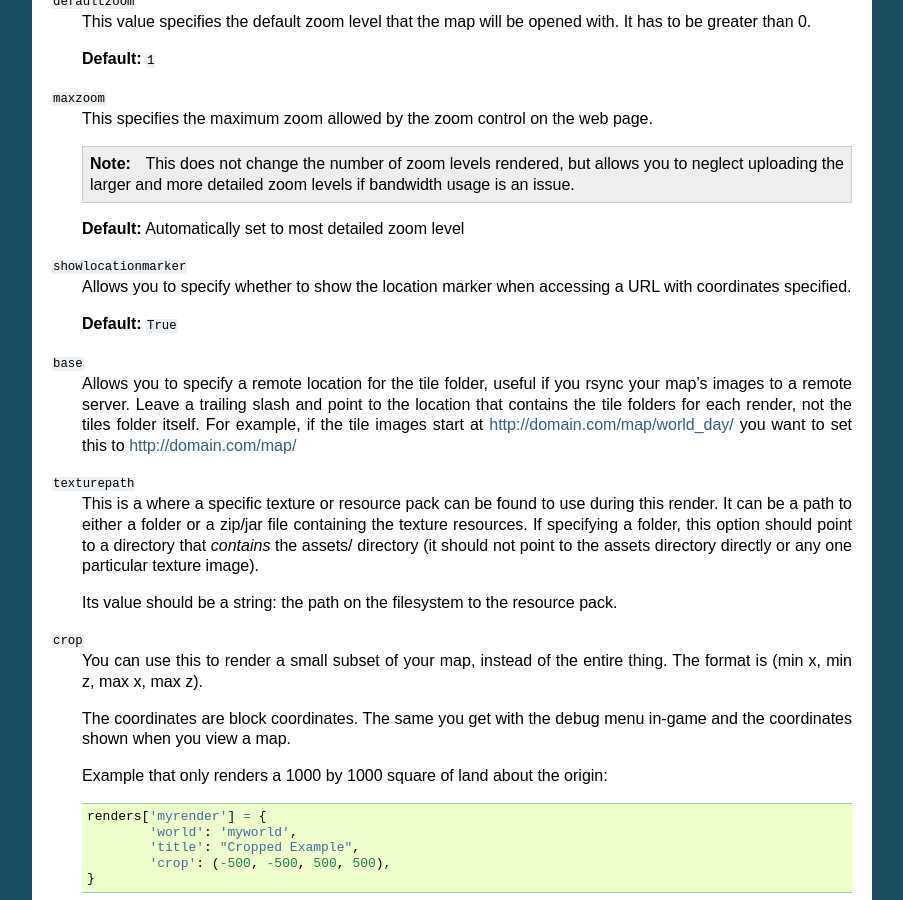
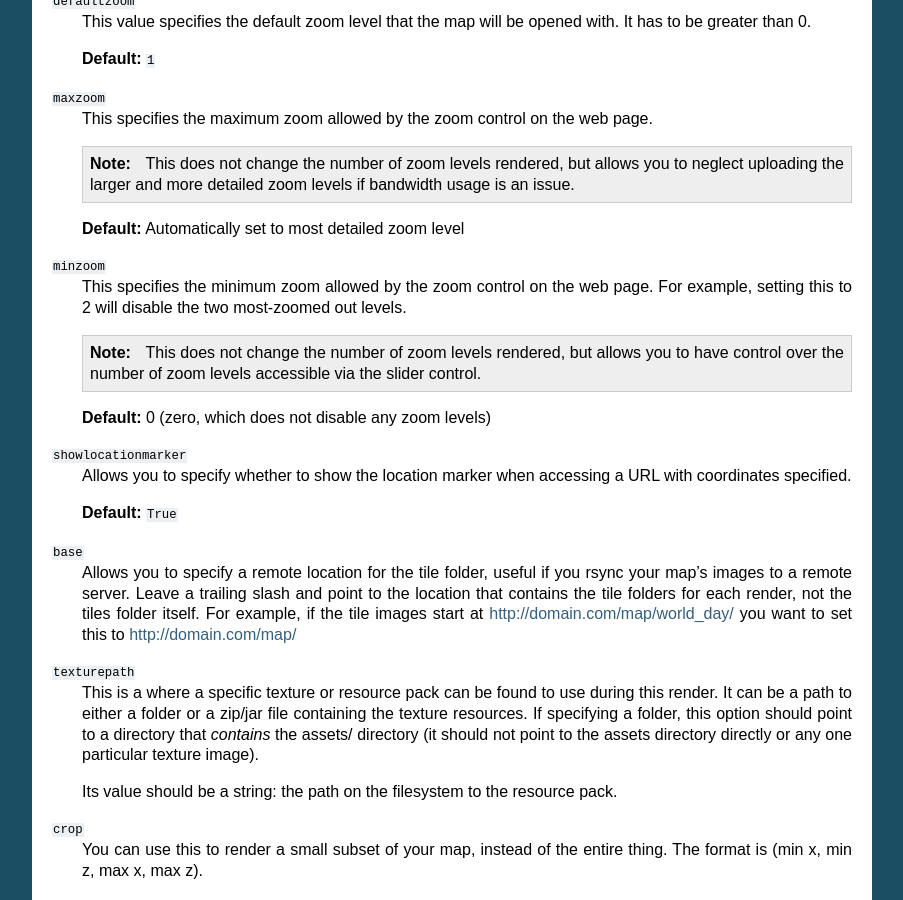
Before and after one commit to overviewer/Minecraft-Overviewer, a Sphinx documentation site: the page built from docs/config.rst, in a window 1280 px wide and 900 px high, scrolled down 8112 px. Shown: the whole window, without its empty margins (198-1101 px from the left). Built offline with Sphinx 7.4.7, drawn with Linux system fonts in a browser that asks for light colours.

Commit message:
Add a minzoom option
This only affects what's written to overviewerConfig.js.  That is, it
does not change the amount of tiles rendered (it's exactly analogous to
maxzom)

Closes #994

```diff
--- a/docs/config.rst
+++ b/docs/config.rst
@@ -540,6 +540,18 @@ values. The valid configuration keys are listed below.
 
     **Default:** Automatically set to most detailed zoom level
 
+``minzoom``
+    This specifies the minimum zoom allowed by the zoom control on the web page.  For
+    example, setting this to 2 will disable the two most-zoomed out levels.
+
+    .. note::
+
+            This does not change the number of zoom levels rendered, but allows
+            you to have control over the number of zoom levels accessible via the
+            slider control.
+
+    **Default:** 0 (zero, which does not disable any zoom levels)
+
 ``showlocationmarker``
     Allows you to specify whether to show the location marker when accessing a URL
     with coordinates specified.
--- a/overviewer.py
+++ b/overviewer.py
@@ -479,7 +479,7 @@ dir but you forgot to put quotes around the directory, since it contains spaces.
 
         # only pass to the TileSet the options it really cares about
         render['name'] = render_name # perhaps a hack. This is stored here for the asset manager
-        tileSetOpts = util.dict_subset(render, ["name", "imgformat", "renderchecks", "rerenderprob", "bgcolor", "defaultzoom", "imgquality", "optimizeimg", "rendermode", "worldname_orig", "title", "dimension", "changelist", "showspawn", "overlay", "base", "poititle", "maxzoom", "showlocationmarker"])
+        tileSetOpts = util.dict_subset(render, ["name", "imgformat", "renderchecks", "rerenderprob", "bgcolor", "defaultzoom", "imgquality", "optimizeimg", "rendermode", "worldname_orig", "title", "dimension", "changelist", "showspawn", "overlay", "base", "poititle", "maxzoom", "showlocationmarker", "minzoom"])
         tileSetOpts.update({"spawn": w.find_true_spawn()}) # TODO find a better way to do this
         tset = tileset.TileSet(w, rset, assetMrg, tex, tileSetOpts, tileset_dir)
         tilesets.append(tset)
```
Also changed, not shown: 2 other files.
